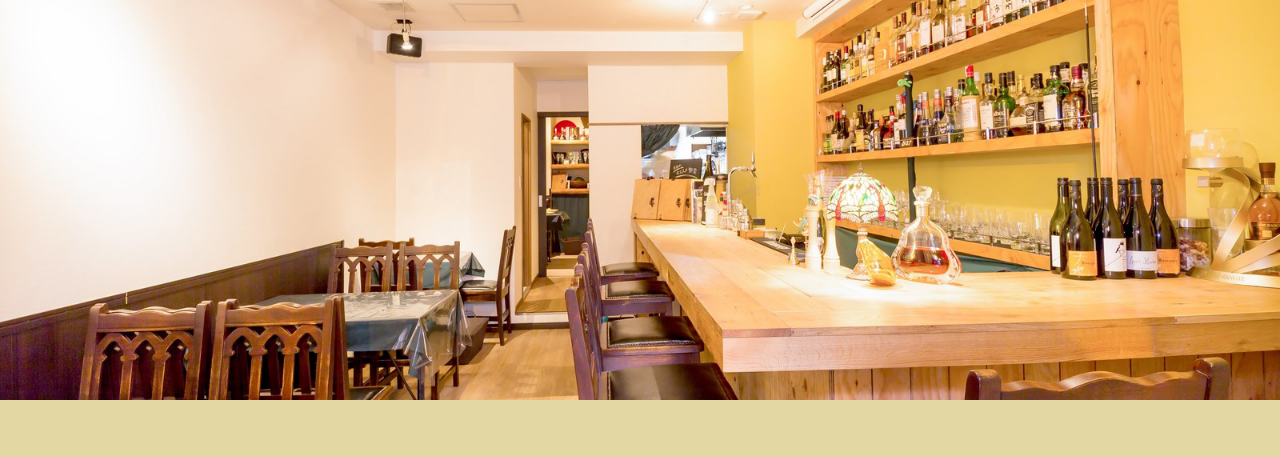
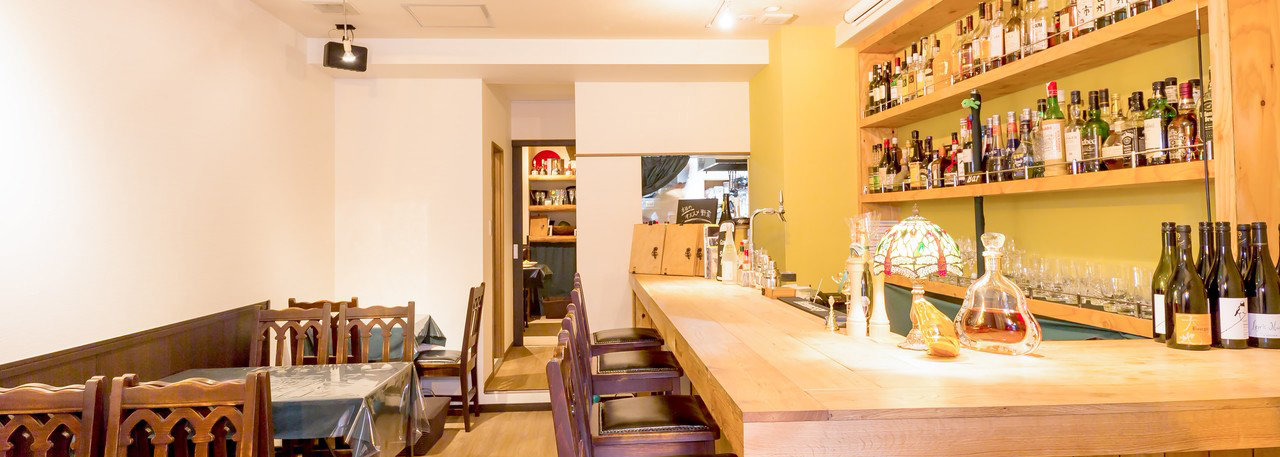
Before and after one commit to moriasa/responsive-site, a plain HTML site: page index.html in a window 1280 px wide. Shown: the top 457 px of the page. Drawn offline with nearby package versions, Linux system fonts and the light colour scheme.

Commit message:
second commit

```diff
--- a/index.html
+++ b/index.html
@@ -13,9 +13,7 @@
   <body>
       <!--header-->
       <header>
-          <div class="header-img">
-              <img src="img/top-img.jpg">
-          </div>
+          <div class="header-img"></div>
       </header>
 
       <!--contents-->
@@ -23,14 +21,17 @@
           <section id="contents">
               <h2 class="text-center">テキスト</h2>
               <div class="container">
-                <div class="contents-box"><h3 class="text-center">タイトル</h3>
-                <div class="content-text">テキストテキストテキストテキストテキストテキストテキストテキストテキストテキスト</div>
+                <div class="contents-box">
+                  <h3 class="text-center">タイトル</h3>
+                  <div class="content-text">テキストテキストテキストテキストテキストテキストテキストテキストテキストテキスト</div>
                 </div>
-                <div class="contents-box"><h3 class="text-center">タイトル</h3>
-                <div class="content-text">テキストテキストテキストテキストテキストテキストテキストテキストテキストテキスト</div>
+                <div class="contents-box">
+                  <h3 class="text-center">タイトル</h3>
+                  <div class="content-text">テキストテキストテキストテキストテキストテキストテキストテキストテキストテキスト</div>
                 </div>
-                <div class="contents-box"><h3 class="text-center">タイトル</h3>
-                <div class="content-text">テキストテキストテキストテキストテキストテキストテキストテキストテキストテキスト</div>
+                <div class="contents-box">
+                  <h3 class="text-center">タイトル</h3>
+                  <div class="content-text">テキストテキストテキストテキストテキストテキストテキストテキストテキストテキスト</div>
                 </div>
               </div>
           </section>
--- a/style.scss
+++ b/style.scss
@@ -57,11 +57,12 @@ a {
 ------------------------------------------------------------*/
 .header-img{
   width:100%;
-  img {
-      max-width: 100%;
-      display: block;
-      margin:auto;
-    }
+  height:250px;
+  background:{
+    image:url("img/top-img.jpg");
+    size: cover;
+    position: center center;
+  }
 }
 
 /* main
@@ -151,11 +152,12 @@ footer {
 ------------------------------------------------------------*/
 .header-img{
   width:100%;
-  img {
-      max-width: 100%;
-      display: block;
-      margin:auto;
-    }
+  height:500px;
+  background:{
+    image:url("img/top-img.jpg");
+    size: cover;
+    position: center center;
+  }
 }
 
 /* main
```
Also changed, not shown: style.css, 1 other file.
